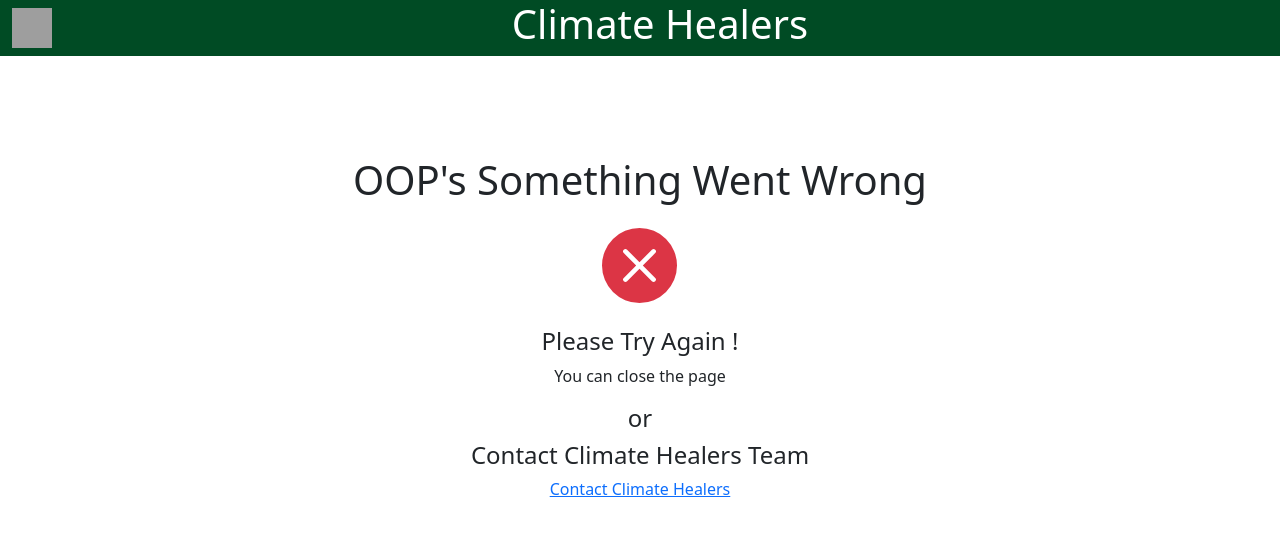
After one commit to ClimateHealers/foodhealers-backends, a Django app: page /v1/user/delete-account-action/1/ in a window 1280 px wide. The commit adds this page. Shown: the top 536 px of the page. Run offline with Django 4.2, Linux system fonts and the light colour scheme; parts of the project's set-up code (start-up, migrations or seed data) failed here and were passed over; grey boxes are pictures that could not be loaded.

Commit message:
Merge branch 'main' of...

```diff
--- a/app/emailTemplates/ConfirmUserAccountDelete.html
+++ b/app/emailTemplates/ConfirmUserAccountDelete.html
@@ -24,7 +24,7 @@
 
 
     <p>
-        <a href="{{delete_url}}/v1/api/delete-account/{{uniqueID}}">
+        <a href="{{delete_url}}/v1/user/delete-account/{{uniqueID}}">
             <button type="button" class="button">Delete Account</button>
         </a>
     </p>
--- a/app/urls.py
+++ b/app/urls.py
@@ -42,9 +42,6 @@
     re_path(r'volunteer-profile/', views.VolunteerProfile.as_view(), name='volunteer-profile'),
     # GET (to fetch vehicle Details), POST (to Add Vehicle Details) and PUT (to Update Vehicle Details)
     re_path(r'volunteer-vehicle/', views.VehicleOperations.as_view(), name='volunteer-vehicle'),
-    # DELETE (Django Template view to Delete Volunteer Profile)
-    re_path(r'delete-account/(?P<uniqueID>[-\w]*)/', views.DeleteUserAccountView.as_view(), name='delete-account-view'),
-    # DELETE (Delete Action for the Django Template)
-    re_path(r'delete-account-action/<(?P<uniqueID>[-\w]*)/', views.deleteUserAccountAction, name='delete-account-action'),
+
 
 ]+static(settings.MEDIA_URL, documne_root=settings.MEDIA_ROOT)
--- a/foodhealers_backend/settings.py
+++ b/foodhealers_backend/settings.py
@@ -19,6 +19,7 @@
 # Build paths inside the project like this: BASE_DIR / 'subdir'.
 BASE_DIR = Path(__file__).resolve().parent.parent
 PROJECT_DIR = BASE_DIR / "app"
+APPS_DIR = BASE_DIR / "usermgmnt"
 
 # Quick-start development settings - unsuitable for production
 # See https://docs.djangoproject.com/en/4.2/howto/deployment/checklist/
@@ -71,7 +72,7 @@
 TEMPLATES = [
     {
         'BACKEND': 'django.template.backends.django.DjangoTemplates',
-        'DIRS': [str(PROJECT_DIR/"templates")],
+        'DIRS': [str(APPS_DIR/"templates")],
         'APP_DIRS': True,
         'OPTIONS': {
             'context_processors': [
@@ -251,6 +252,7 @@
 
 PRODUCTION_URL = 'https://foodhealers.climatehealers.com'
 DEPLOYED_URL = 'https://api.climatehealers.com'
+LOCAL_URL = 'http://127.0.0.1:8000'
 
 # INTERNAL_IPS = [
 #     # ...
--- a/foodhealers_backend/urls.py
+++ b/foodhealers_backend/urls.py
@@ -49,7 +49,8 @@
 
         re_path(r'^v1/api/', include('app.urls', namespace='v1')),
         re_path(r'^v2/api/', include('app.urls', namespace='v2')),
-
+        re_path(r'^v1/user/', include('usermgmnt.urls', namespace='v1-user')),
+        re_path(r'^v1/user/', include('usermgmnt.urls', namespace='v2-user')),
     ]
 else:
     urlpatterns = [
@@ -63,5 +64,6 @@
 
         re_path(r'^v1/api/', include('app.urls', namespace='v1')),
         re_path(r'^v2/api/', include('app.urls', namespace='v2')),
-
+        re_path(r'^v1/user/', include('usermgmnt.urls', namespace='v1-user')),
+        re_path(r'^v2/user/', include('usermgmnt.urls', namespace='v2-user')),
     ]
--- /dev/null
+++ b/usermgmnt/apps.py
@@ -0,0 +1,6 @@
+# from django.apps import AppConfig
+
+
+# class UsermgmntConfig(AppConfig):
+#     default_auto_field = 'django.db.models.BigAutoField'
+#     name = 'usermgmnt'
--- /dev/null
+++ b/usermgmnt/templates/ThankYouPage.html
@@ -0,0 +1,65 @@
+{% load static %}
+<!DOCTYPE html>
+<html lang="en">
+    <head>
+        <meta charset="UTF-8">
+        <meta http-equiv="X-UA-Compatible" content="IE=edge">
+        <meta name="viewport" content="width=device-width, initial-scale=1.0">
+        <title>Climate Healers</title>
+        <link rel="icon" href="{% static 'CH-LOG-MEDIA-STATIC.png' %}" />
+        <link href="https://cdn.jsdelivr.net/npm/bootstrap@5.2.0/dist/css/bootstrap.min.css" rel="stylesheet">
+    </head>
+
+    <body>
+        <div class='container-fluid' style="background-color:rgb(0, 75, 36)">
+            <div class="d-flex flex-row text-white justify-content-center align-items-center">
+              <div>
+                <img src="{% static 'CH-LOG-MEDIA-STATIC.png' %}" height='40' width='40'>
+              </div>
+              <div class="mx-auto">
+                <h1 >Climate Healers</h1>
+              </div>
+            </div>
+        </div>
+
+        <div class="d-flex justify-content-center align-items-center" style="margin-top: 100px;">
+            {% if not success %}
+            <div>
+                <div class="text-center mb-4">
+                    <h1>OOP's Something Went Wrong</h1>
+                </div>
+                <div class="mb-4 text-center">
+                    <svg xmlns="http://www.w3.org/2000/svg" class="text-danger" width="75" height="75" fill="currentColor" class="bi bi-x-circle-fill" viewBox="0 0 16 16">
+                        <path d="M16 8A8 8 0 1 1 0 8a8 8 0 0 1 16 0zM5.354 4.646a.5.5 0 1 0-.708.708L7.293 8l-2.647 2.646a.5.5 0 0 0 .708.708L8 8.707l2.646 2.647a.5.5 0 0 0 .708-.708L8.707 8l2.647-2.646a.5.5 0 0 0-.708-.708L8 7.293 5.354 4.646z"/>
+                    </svg>
+                </div>
+                <div class="text-center">
+                    <h4>Please Try Again !</h4>
+                    <p>You can close the page</p>
+                    <h4>or</h4>
+                    <h4>Contact Climate Healers Team</h4>
+                    <p><a href='https://climatehealers.org/contact-2/contact-us/'>Contact Climate Healers</a></p>
+                </div>
+            </div>
+           {% else %}
+            <div>
+                <div class="text-center mb-4">
+                    <h1>Your Account has been Deleted Successfully</h1>
+                </div>
+                <div class="mb-4 text-center">
+                    <svg xmlns="http://www.w3.org/2000/svg" class="text-success" width="75" height="75" fill="currentColor" class="bi bi-check-circle-fill" viewBox="0 0 16 16">
+                        <path d="M16 8A8 8 0 1 1 0 8a8 8 0 0 1 16 0zm-3.97-3.03a.75.75 0 0 0-1.08.022L7.477 9.417 5.384 7.323a.75.75 0 0 0-1.06 1.06L6.97 11.03a.75.75 0 0 0 1.079-.02l3.992-4.99a.75.75 0 0 0-.01-1.05z" />
+                    </svg>
+                </div>
+                <div class="text-center">
+                    <h4>Thank You !</h4>
+                    <p>You can close the page</p>
+                    <p>or</p>
+                    <p>Be a part of the Change <a href='https://youtu.be/b8QRVHJMXOw'>View Climate Healers</a></p>
+                </div>
+            </div>
+            {% endif %}
+        </div>
+    </body>
+
+</html>
--- a/app/templates/base.html
+++ b/usermgmnt/templates/base.html
@@ -1,5 +1,6 @@
 
 {% extends "admin/base_site.html" %}
+{% load static %}
 
 
   {% block title %}Climate Healers{% endblock %}
@@ -9,6 +10,7 @@
   {% endblock %}
 
   {% block extrahead %}
+    <link rel="icon" href="{% static 'CH-LOG-MEDIA-STATIC.png' %}" />
     <link href="https://cdn.jsdelivr.net/npm/bootstrap@5.0.2/dist/css/bootstrap.min.css" rel="stylesheet" integrity="sha384-EVSTQN3/azprG1Anm3QDgpJLIm9Nao0Yz1ztcQTwFspd3yD65VohhpuuCOmLASjC" crossorigin="anonymous">
     <script src="https://cdn.jsdelivr.net/npm/bootstrap@5.0.2/dist/js/bootstrap.bundle.min.js" integrity="sha384-MrcW6ZMFYlzcLA8Nl+NtUVF0sA7MsXsP1UyJoMp4YLEuNSfAP+JcXn/tWtIaxVXM" crossorigin="anonymous"></script>
   {% endblock %}
--- a/app/templates/dashboard.html
+++ b/usermgmnt/templates/dashboard.html
@@ -1,5 +1,6 @@
 
 {% extends "admin/base_site.html" %}
+{% load static %}
 
 
   {% block title %}Climate Healers{% endblock %}
@@ -9,6 +10,7 @@
   {% endblock %}
 
   {% block extrahead %}
+    <link rel="icon" href="{% static 'CH-LOG-MEDIA-STATIC.png' %}" />
     <link href="https://cdn.jsdelivr.net/npm/bootstrap@5.0.2/dist/css/bootstrap.min.css" rel="stylesheet" integrity="sha384-EVSTQN3/azprG1Anm3QDgpJLIm9Nao0Yz1ztcQTwFspd3yD65VohhpuuCOmLASjC" crossorigin="anonymous">
     <script src="https://cdn.jsdelivr.net/npm/bootstrap@5.0.2/dist/js/bootstrap.bundle.min.js" integrity="sha384-MrcW6ZMFYlzcLA8Nl+NtUVF0sA7MsXsP1UyJoMp4YLEuNSfAP+JcXn/tWtIaxVXM" crossorigin="anonymous"></script>
   {% endblock %}
--- /dev/null
+++ b/usermgmnt/tests.py
@@ -0,0 +1,3 @@
+# from django.test import TestCase
+
+# Create your tests here.
--- /dev/null
+++ b/usermgmnt/urls.py
@@ -0,0 +1,18 @@
+'''
+Add new URL patterns here
+'''
+
+from django.conf import settings
+from django.urls import re_path
+from django.conf.urls.static import static
+from usermgmnt import views
+
+app_name = "usermgmnt"
+
+urlpatterns = [
+    # DELETE (Django Template view to Delete Volunteer Profile)
+    re_path(r'delete-account/(?P<uniqueID>[-\w]*)/', views.DeleteUserAccountView.as_view(), name='delete-account-view'),
+    # DELETE (Delete Action for the Django Template)
+    re_path(r'delete-account-action/(?P<uniqueID>[-\w]*)/', views.deleteUserAccountAction, name='delete-account-action'),
+
+]+static(settings.MEDIA_URL, documne_root=settings.MEDIA_ROOT)
--- /dev/null
+++ b/usermgmnt/views.py
@@ -0,0 +1,71 @@
+import firebase_admin.auth as auth
+from rest_framework.views import APIView
+from app.models import *
+from app.serializers import *
+from django.shortcuts import render
+
+# Create your views here.
+
+class DeleteUserAccountView(APIView):
+
+    def get(self, request, *args, **kwargs):
+
+        # Retrieve the URL parameter 'uniqueID' using self.kwargs
+        uniqueID = self.kwargs.get('uniqueID')
+
+        return render(request, 'EmailConfirmationForUserDeletion.html', {'uniqueID': uniqueID})
+
+def deleteUserAccountAction(request, uniqueID):
+
+    try:
+        firebase_user = auth.get_user(uniqueID)
+
+        email = firebase_user.email
+
+        if Volunteer.objects.filter(email=email).exists():
+            user = Volunteer.objects.get(email=email)
+
+            # Delete Custom Token Object
+            CustomToken.objects.filter(user=user).delete()
+
+            # Volunteer Profile Photo Deleted
+            if Document.objects.filter(volunteer=user, docType=DOCUMENT_TYPE[0][0]).exists():
+                allDocuments = Document.objects.filter(volunteer=user, docType=DOCUMENT_TYPE[0][0])
+                for doc in allDocuments:
+                    doc.delete()
+
+            # Volunteer Vehicle and Vehicle Photo Deleted
+            if Vehicle.objects.filter(owner=user).exists():
+                allVehicles = Vehicle.objects.filter(owner=user)
+                for vehicle in allVehicles:
+                    if Document.objects.filter(vehicle=vehicle, docType=DOCUMENT_TYPE[3][0]).exists():
+                        allVehicleDocs = Document.objects.filter(vehicle=vehicle, docType=DOCUMENT_TYPE[3][0])
+                        for vehicleDocs in allVehicleDocs:
+                            vehicleDocs.delete()
+                    vehicle.delete()
+
+            # Donations Deleted (Donation to be Deleted Before Food Events Deletion)
+            if Donation.objects.filter(donatedBy=user).exists():
+                allDonations = Donation.objects.filter(donatedBy=user)
+                for donation in allDonations:
+                    donation.delete()
+
+            # Food Event and Event Photo Deleted
+            if FoodEvent.objects.filter(createdBy=user).exists():
+                foodEvents = FoodEvent.objects.filter(createdBy=user)
+                for fEvent in foodEvents:
+                    if Document.objects.filter(docType=DOCUMENT_TYPE[1][0], event=fEvent).exists():
+                        allFoodEventDocs = Document.objects.filter(docType=DOCUMENT_TYPE[1][0], event=fEvent)
+                        for foodEventDocs in allFoodEventDocs:
+                            foodEventDocs.delete()
+                    fEvent.delete()
+
+            user.delete()
+            auth.delete_user(uniqueID)
+
+            return render(request, 'ThankYouPage.html', {'success': True, 'message': 'User has been successfully Deleted'})
+        else:
+            return render(request, 'ThankYouPage.html', {'success': False, 'message': 'User with Id does not exist'})
+
+    except Exception as e:
+        return render(request, 'ThankYouPage.html', {'success': False, 'error': str(e)})
```
Also changed, not shown: app/views.py (+5 -65 lines), usermgmnt/templates/EmailConfirmationForUserDeletion.html (renamed from app/templates/EmailConfirmationForUserDeletion.html, +21 -19 lines), app/static/CH_Logo.jpg (added), usermgmnt/__init__.py (added), usermgmnt/migrations/__init__.py (added).
